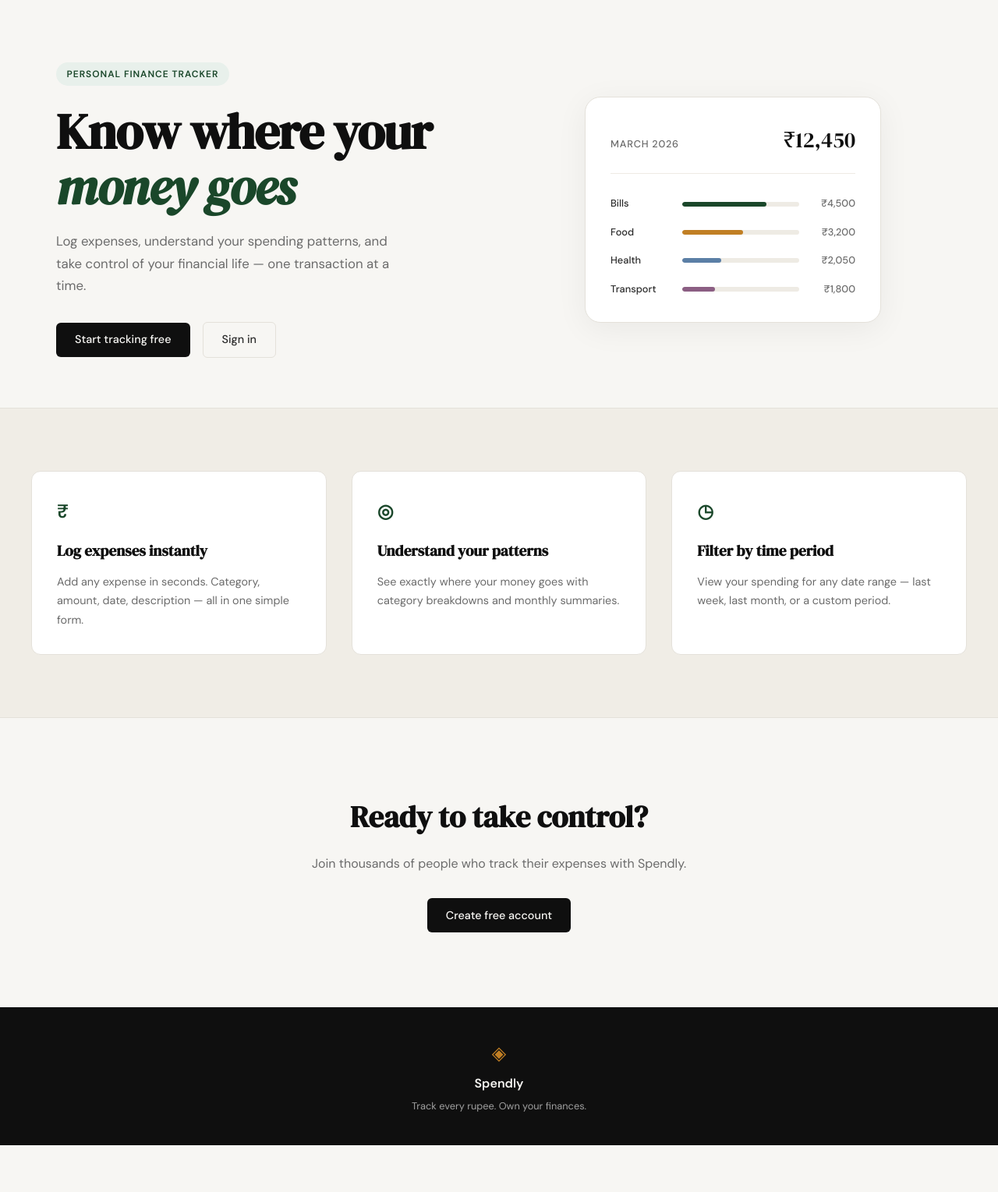
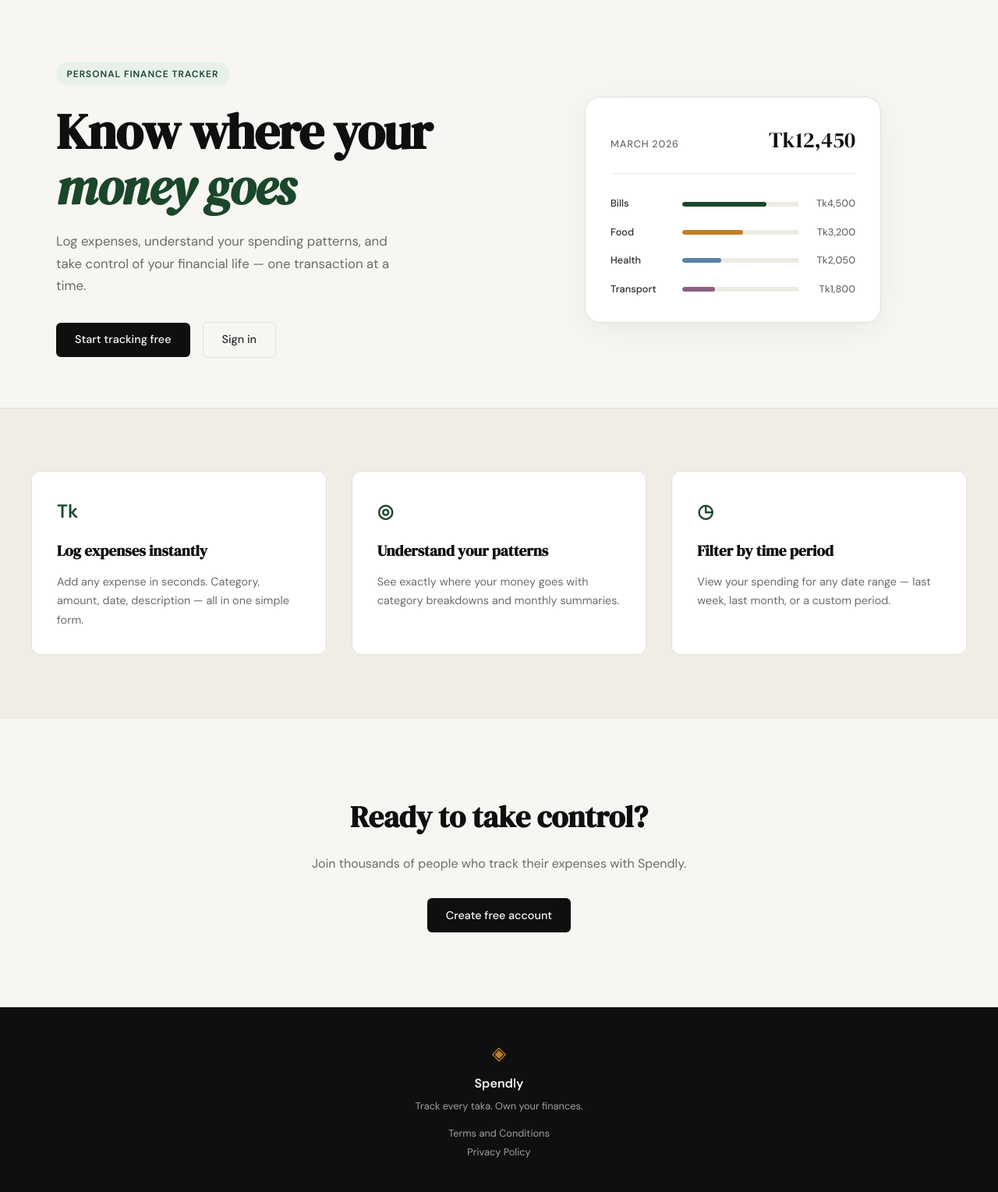
Before and after one commit to ShadmanEfti/spendly, a Flask app: page / in a window 1280 px wide. Shown: the part 61-1590 px from the top of the page at 78% size. Before the commit the page ends 1530 px from the top, so only its background shows below. Run offline with Flask 3, Linux system fonts and the light colour scheme.

Commit message:
landing: add terms and privacy links to footer

```diff
--- a/static/css/style.css
+++ b/static/css/style.css
@@ -507,6 +507,18 @@ a { color: inherit; text-decoration: none; }
     color: var(--ink-faint);
 }
 
+.footer-links {
+    display: flex;
+    flex-direction: column;
+    gap: 0.25rem;
+    margin-top: 0.5rem;
+}
+
+.footer-links a {
+    font-size: 0.8rem;
+    color: var(--ink-faint);
+}
+
 /* ------------------------------------------------------------------ */
 /* Responsive                                                          */
 /* ------------------------------------------------------------------ */
--- a/templates/base.html
+++ b/templates/base.html
@@ -33,7 +33,11 @@
         <div class="footer-inner">
             <span class="brand-icon">◈</span>
             <span class="footer-name">Spendly</span>
-            <p class="footer-copy">Track every rupee. Own your finances.</p>
+            <p class="footer-copy">Track every taka. Own your finances.</p>
+            <div class="footer-links">
+                <a href="#">Terms and Conditions</a>
+                <a href="#">Privacy Policy</a>
+            </div>
         </div>
     </footer>
 
--- a/templates/landing.html
+++ b/templates/landing.html
@@ -1,6 +1,6 @@
 {% extends "base.html" %}
 
-{% block title %}Spendly — Track Every Rupee{% endblock %}
+{% block title %}Spendly — Track Every Taka{% endblock %}
 
 {% block content %}
 
@@ -25,7 +25,7 @@
         <div class="mock-card">
             <div class="mock-card-header">
                 <span class="mock-label">March 2026</span>
-                <span class="mock-total">₹12,450</span>
+                <span class="mock-total">Tk12,450</span>
             </div>
             <div class="mock-bars">
                 <div class="mock-bar-row">
@@ -33,28 +33,28 @@
                     <div class="mock-bar-track">
                         <div class="mock-bar" style="width: 72%"></div>
                     </div>
-                    <span class="mock-amt">₹4,500</span>
+                    <span class="mock-amt">Tk4,500</span>
                 </div>
                 <div class="mock-bar-row">
                     <span class="mock-cat">Food</span>
                     <div class="mock-bar-track">
                         <div class="mock-bar mock-bar-2" style="width: 52%"></div>
                     </div>
-                    <span class="mock-amt">₹3,200</span>
+                    <span class="mock-amt">Tk3,200</span>
                 </div>
                 <div class="mock-bar-row">
                     <span class="mock-cat">Health</span>
                     <div class="mock-bar-track">
                         <div class="mock-bar mock-bar-3" style="width: 33%"></div>
                     </div>
-                    <span class="mock-amt">₹2,050</span>
+                    <span class="mock-amt">Tk2,050</span>
                 </div>
                 <div class="mock-bar-row">
                     <span class="mock-cat">Transport</span>
                     <div class="mock-bar-track">
                         <div class="mock-bar mock-bar-4" style="width: 28%"></div>
                     </div>
-                    <span class="mock-amt">₹1,800</span>
+                    <span class="mock-amt">Tk1,800</span>
                 </div>
             </div>
         </div>
@@ -64,7 +64,7 @@
 <section class="features">
     <div class="features-inner">
         <div class="feature-card">
-            <div class="feature-icon">₹</div>
+            <div class="feature-icon">Tk</div>
             <h3 class="feature-title">Log expenses instantly</h3>
             <p class="feature-body">Add any expense in seconds. Category, amount, date, description — all in one simple form.</p>
         </div>
```
Also changed, not shown: file.txt (added, +53 -0 lines).
